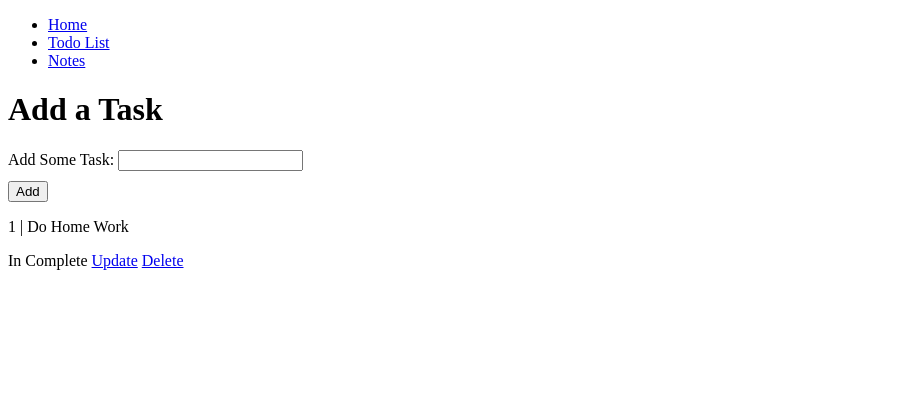
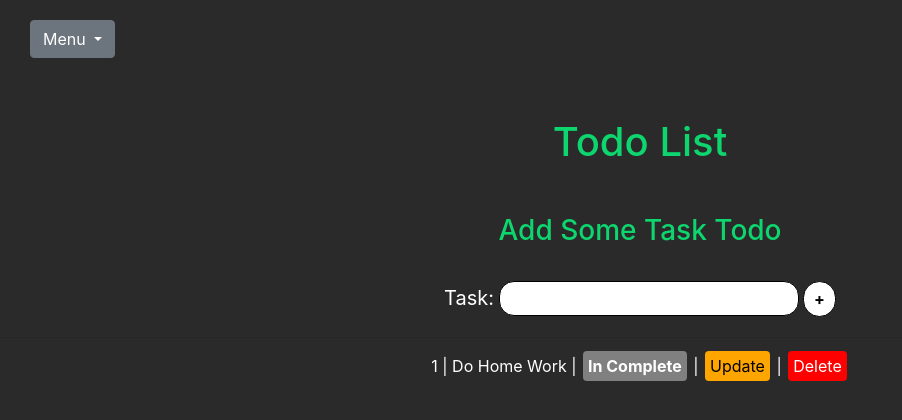
Before and after one commit to adityaKrishan651/code-jam-project, a Flask app: page /todo in a window 1280 px wide. Shown: the top 420 px of the page, without its empty margins (0-902 px from the left). Run offline with Flask 2, Linux system fonts and the light colour scheme; data comes from the database, SQL or seed files in the repository; both versions use the stored data as it was after the commit; some libraries are stand-ins or nearby versions.

Commit message:
added css

```diff
--- /dev/null
+++ b/static/main.css
@@ -0,0 +1,189 @@
+*{
+    background-color: #2a2a2b;
+    color: white
+  }
+
+  body{
+    background-color: #2a2a2b;
+  }
+
+  .dropdown{
+    padding: 20px 30px;
+  }
+
+  h1{
+    padding: 20px;
+  }
+
+  h3{
+    padding: 20px;
+  }
+
+  .form-area{
+    text-align: center;
+  }
+
+  #hello{
+    font-weight: bold;
+    border-radius: 50px;
+    margin-top: 5px;
+    border: 0.5px solid black;
+    width: 700px;
+  }
+
+  input[type=submit]{
+    font-weight: bold;
+    border-radius: 50px;
+    margin-top: 5px;
+    border: 0.5px solid black;
+  }
+
+  .btn-2{
+    background-color: white;
+    color: black;
+  }
+
+  input[type=text]{
+    background-color: white;
+    color: black;
+    height: 35px;
+    width: 300px;
+    border-radius: 15px;
+    border: 0.5px solid black;
+  }
+
+  input[type=text]:focus{
+    background-color: white;
+    color: black;
+    height: 35px;
+    width: 300px;
+    border-radius: 10px;
+    border: 0.5px solid black;
+    padding-right: 5px;
+    padding-left: 5px;
+  }
+
+  textarea{
+    background-color: white;
+    color: black;
+    height: 300px;
+    width: 700px;
+    border-radius: 15px;
+    border: 0.5px solid black;
+  }
+
+  input:focus {
+    outline-style: none;
+  }
+  textarea:focus{
+    outline-style: none;
+    background-color: white;
+    color: black;
+    height: 300px;
+    width: 700px;
+    border-radius: 10px;
+    border: 0.5px solid black;
+    padding: 5px;
+  }
+
+  .btn-1 {
+    border-radius: 4px;
+    background-color: white;
+    color: black;
+    padding: 5px 10px;
+  }
+
+  #g{
+    color: #0dd66e;
+  }
+
+  .t{
+    text-align: center;
+    margin-top: 20px;
+  }
+
+  label{
+    font-size: 20px;
+  }
+
+  #u{
+    color: black;
+    background-color: orange;
+    text-decoration: none;
+    padding: 5px;
+    border-radius: 4px;
+    margin: 2px;
+  }
+
+
+  #d{
+    color: white;
+    background-color: red;
+    text-decoration: none;
+    padding: 5px;
+    border-radius: 4px;
+    margin: 2px;
+  }
+
+  #an{
+    margin: 20px;
+    /* font-weight: bold; */
+  }
+
+  #an a{
+    background: #2ea44f;
+    color: white;
+    padding: 5px;
+    border-radius: 5px
+  }
+
+  #e{
+    color: black;
+    background-color: orange;
+    text-decoration: none;
+    padding: 3px 7px;
+    border-radius: 4px;
+  }
+
+
+  a{
+      text-decoration: none;
+  }
+
+  #ns{
+    margin: 20px;
+  }
+
+  #ns a{
+    color: white;
+  }
+
+  #ns a:hover {
+    color: white;
+    text-decoration: underline;
+  }
+
+  .con{
+    margin: 20px;
+    font-size: 20px;
+  }
+
+.dni{
+    color: white;
+    background-color: rgb(5, 175, 5);
+    text-decoration: none;
+    padding: 5px;
+    border-radius: 4px;
+    margin: 2px;
+    font-weight: bold;
+}
+
+.nd{
+    color: white;
+    background-color: grey;
+    text-decoration: none;
+    padding: 5px;
+    border-radius: 4px;
+    margin: 2px;
+    font-weight: bold;
+}
--- a/templates/base.html
+++ b/templates/base.html
@@ -3,18 +3,24 @@
 <head>
     <meta charset="UTF-8">
     <meta name="viewport" content="width=device-width, initial-scale=1.0">
+    <script src="https://stackpath.bootstrapcdn.com/bootstrap/5.0.0-alpha2/js/bootstrap.bundle.min.js" integrity="sha384-BOsAfwzjNJHrJ8cZidOg56tcQWfp6y72vEJ8xQ9w6Quywb24iOsW913URv1IS4GD" crossorigin="anonymous"></script>
+    <link rel="stylesheet" href="https://stackpath.bootstrapcdn.com/bootstrap/5.0.0-alpha2/css/bootstrap.min.css" integrity="sha384-DhY6onE6f3zzKbjUPRc2hOzGAdEf4/Dz+WJwBvEYL/lkkIsI3ihufq9hk9K4lVoK" crossorigin="anonymous">
+    <link rel="stylesheet" href="{{ url_for('static', filename='main.css') }}">
     <title>{% block title %} {% endblock %}</title>
     <style>
     </style>
 </head>
 <body>
-    <nav>
-        <ul>
-            <li><a href="/">Home</a></li>
-            <li><a href="/todo">Todo List</a></li>
-            <li><a href="/notes">Notes</a></li>
+    <div class="dropdown">
+        <button class="btn btn-secondary dropdown-toggle" type="button" id="dropdownMenuButton2" data-toggle="dropdown" aria-expanded="false">
+          Menu
+        </button>
+        <ul class="dropdown-menu dropdown-menu-dark" aria-labelledby="dropdownMenuButton2">
+          <li><a class="dropdown-item active" href="/">Home</a></li>
+          <li><a class="dropdown-item" href="/todo">Todo List</a></li>
+          <li><a class="dropdown-item" href="/notes">Notes</a></li>
         </ul>
-    </nav>
+      </div>
     {% block content %}
 
     {% endblock %}
--- a/templates/todo.html
+++ b/templates/todo.html
@@ -4,28 +4,32 @@
 {% block title %}Flask App | Todo List{% endblock %}
 
 {% block content%}
-<h1>Add a Task</h1>
-    <form action="/add" method="POST" autocomplete="off">
-        <div>
-            <label for="task">Add Some Task: </label>
-            <input type="text" name="task" required><br>
-            <button style="margin-top: 10px;">Add</button>
-        </div>
-    </form>
-
-    {% for todo in todo_list %}
-    <div>
-      <p> {{ todo.id }} | {{ todo.task }} </p>
-
+<div class="t">
+    <h1 id="g">Todo List</h1>
+    <h3 id="g">Add Some Task Todo</h3>
+    </div>
+    <div class="form-area">
+      <form action="/add" method="POST" autocomplete="off">
+        <label for="task">Task: </label>
+        <input type="text" name="task">
+        <input class="btn-1" type="submit" value="+">
+      </form>
+      <hr>
+      <div class="task-area">
+        {% for todo in todo_list %}
         {% if todo.complete == False %}
-            <span>In Complete</span>
+            <span id="task">
+            {{ todo.id }} | {{ todo.task }} | <span class="nd">In Complete</span> | <a href="/update/{{ todo.id }}" id="u">Update</a> | <a href="/delete/{{ todo.id }}" id="d">Delete</a>
+            </span><br>
+            <p></p>
         {% else %}
-            <span>Done</span>
+        <span id="task">
+            {{ todo.id }} | {{ todo.task }} | <span class="dni">Done</span> | <a href="/update/{{ todo.id }}" id="u">Update</a> | <a href="/delete/{{ todo.id }}" id="d">Delete</a>
+            </span><br>
+            <p></p>
         {% endif %}
-
-        <a href="/update/{{ todo.id }}">Update</a>
-        <a href="/delete/{{ todo.id }}">Delete</a>
+        {% endfor %}
+      </div>
     </div>
-    {% endfor %}
 
 {% endblock %}
```
Also changed, not shown: templates/add_note.html (+13 -8 lines), templates/note.html (+10 -2 lines), templates/notes.html (+11 -6 lines), db.sqlite.
